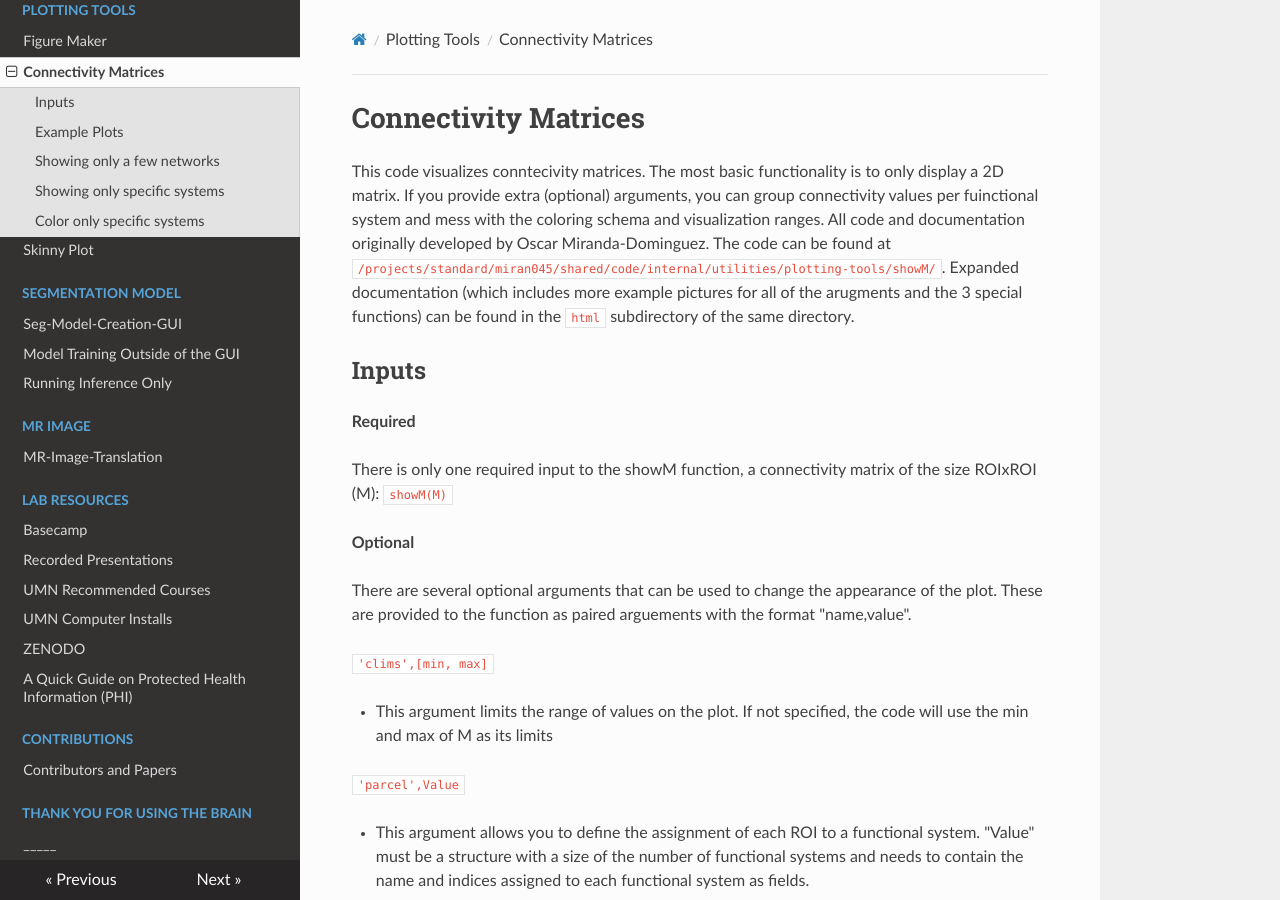
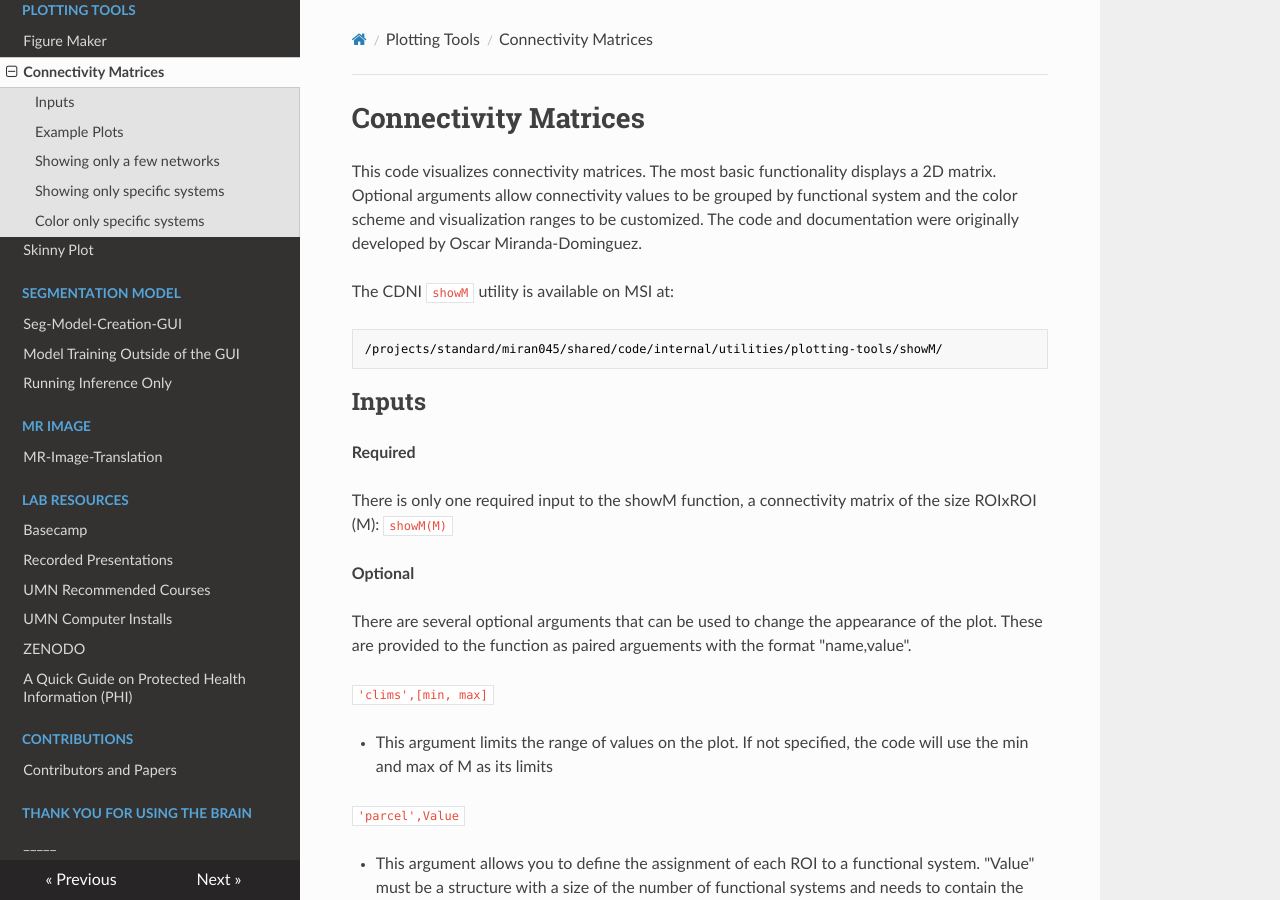
Before and after one commit to DCAN-Labs/cdni-brain, an MkDocs documentation site: the page built from docs/matrices.md, in a window 1280 px wide and 900 px high. Built offline with MkDocs 1.6.1, drawn with Linux system fonts in a browser that asks for light colours; nearby versions of some CDN libraries.

Commit message:
Improve documentation for connectivity matrices
Revised text for clarity and corrected typos.

````diff
--- a/docs/matrices.md
+++ b/docs/matrices.md
@@ -1,7 +1,12 @@
 # Connectivity Matrices
 
-This code visualizes conntecivity matrices. The most basic functionality is to only display a 2D matrix. If you provide extra (optional) arguments, you can group connectivity values per fuinctional system and mess with the coloring schema and visualization ranges. All code and documentation originally developed by Oscar Miranda-Dominguez. The code can be found at `/projects/standard/miran045/shared/code/internal/utilities/plotting-tools/showM/`. Expanded documentation (which includes more example pictures for all of the arugments and the 3 special functions) can be found in the `html` subdirectory of the same directory.
+This code visualizes connectivity matrices. The most basic functionality displays a 2D matrix. Optional arguments allow connectivity values to be grouped by functional system and the color scheme and visualization ranges to be customized. The code and documentation were originally developed by Oscar Miranda-Dominguez.
 
+The CDNI `showM` utility is available on MSI at:
+
+```text
+/projects/standard/miran045/shared/code/internal/utilities/plotting-tools/showM/
+```
 ## Inputs
 
 **Required**
````
